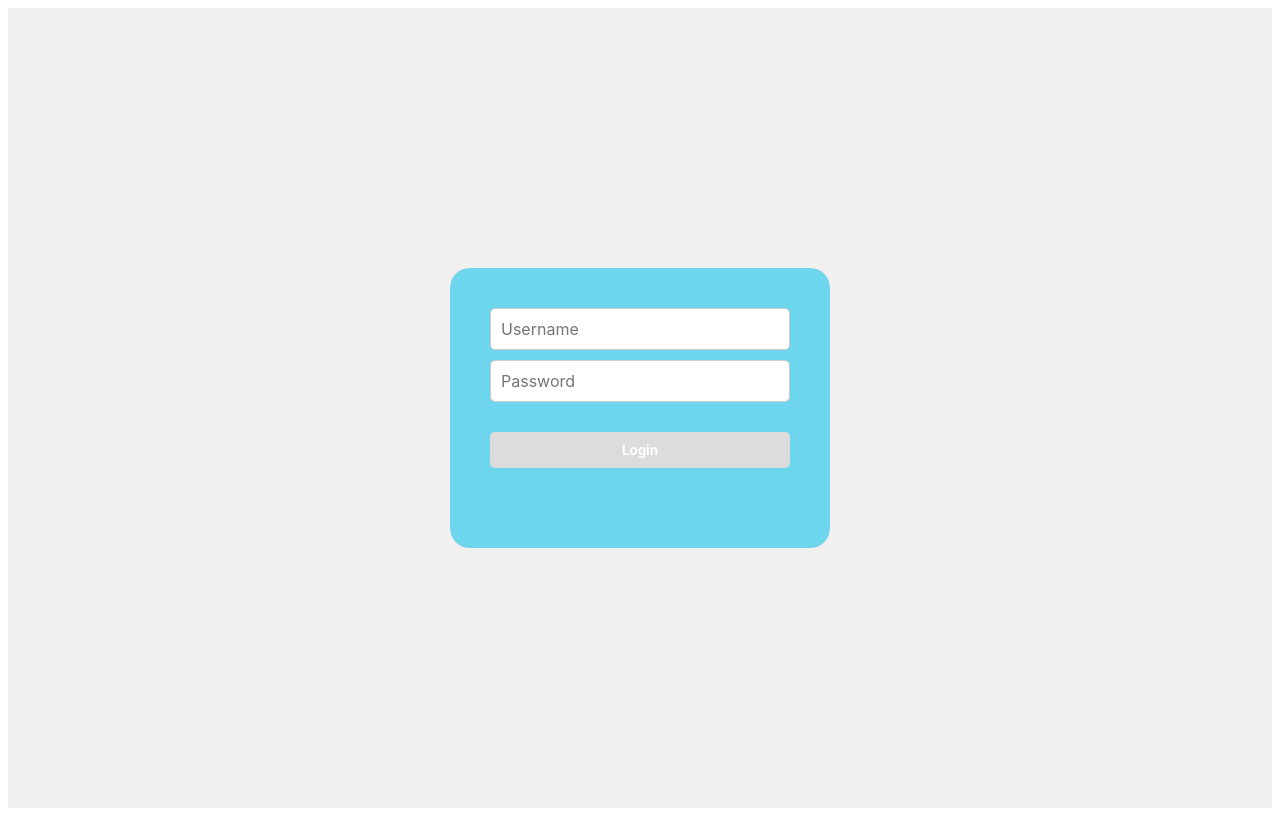
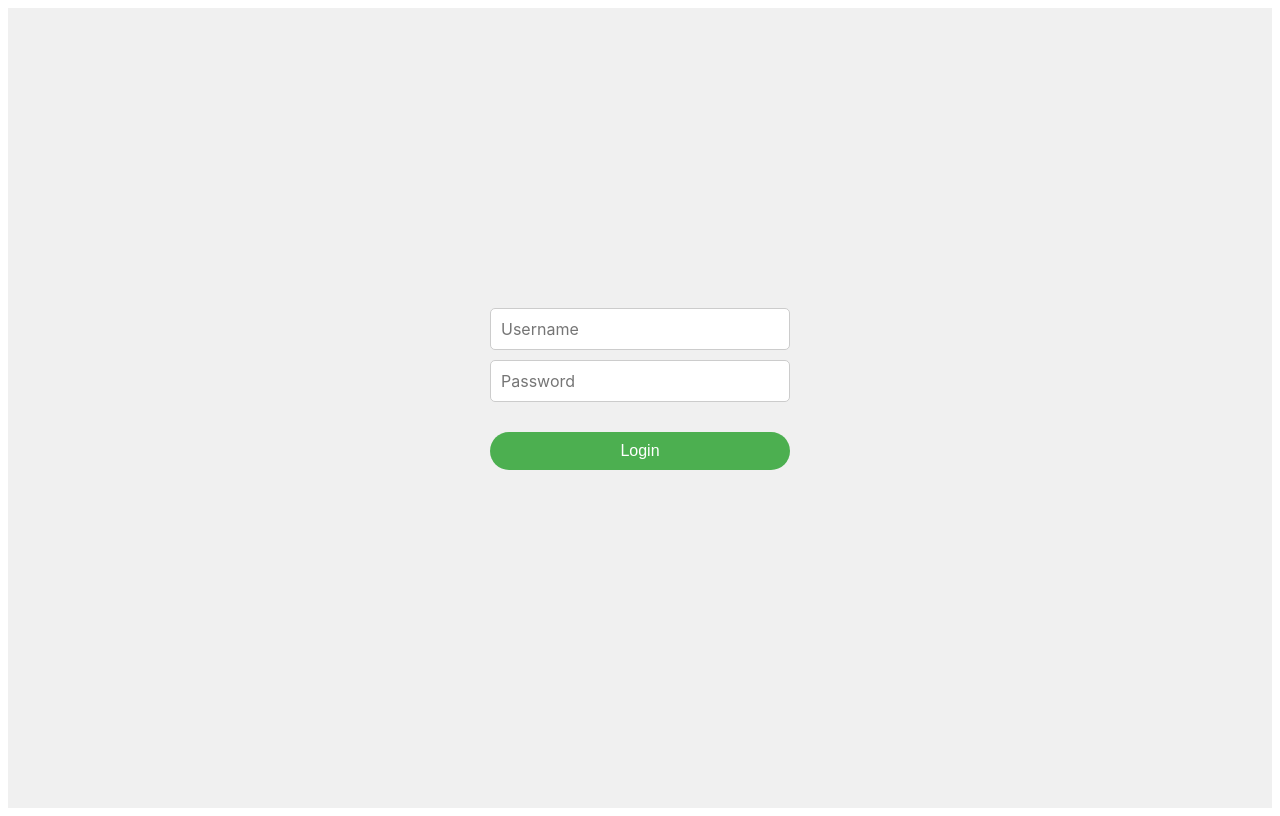
Before and after one commit to Eben717/invoicing_app, a React (Create React App) app: page / in a window 1280 px wide. Built offline with nearby package versions, Linux system fonts and the light colour scheme.

Commit message:
added transparency styling to login form

```diff
--- a/src/app.css
+++ b/src/app.css
@@ -12,21 +12,26 @@
     width: 300px;
     height: 200px;
     border-radius: 20px;
-    padding: 40px;
-    background-color: #6DD5ED;
+    padding: 30px;
+    background-color: transparent;
     font-family: Inter;
     }
+
 .login-button {
   margin-top: 20px;
   padding: 10px;
-    background-color: gainsboro;
+  font-size: 16px;
+  border-radius: 20px;
+  background-color: #4CAF50;
   color: white;
   border: none;
-    border-radius: 5px;
   cursor: pointer;
-    font-family: Inter;
-    font-weight: bold;
 }
+
+.login-button:hover {
+  background-color: #45a049;
+}
+
 
 .login-input {
     margin-bottom: 10px;
```
Lines whose indentation alone changed are shown as unchanged.
